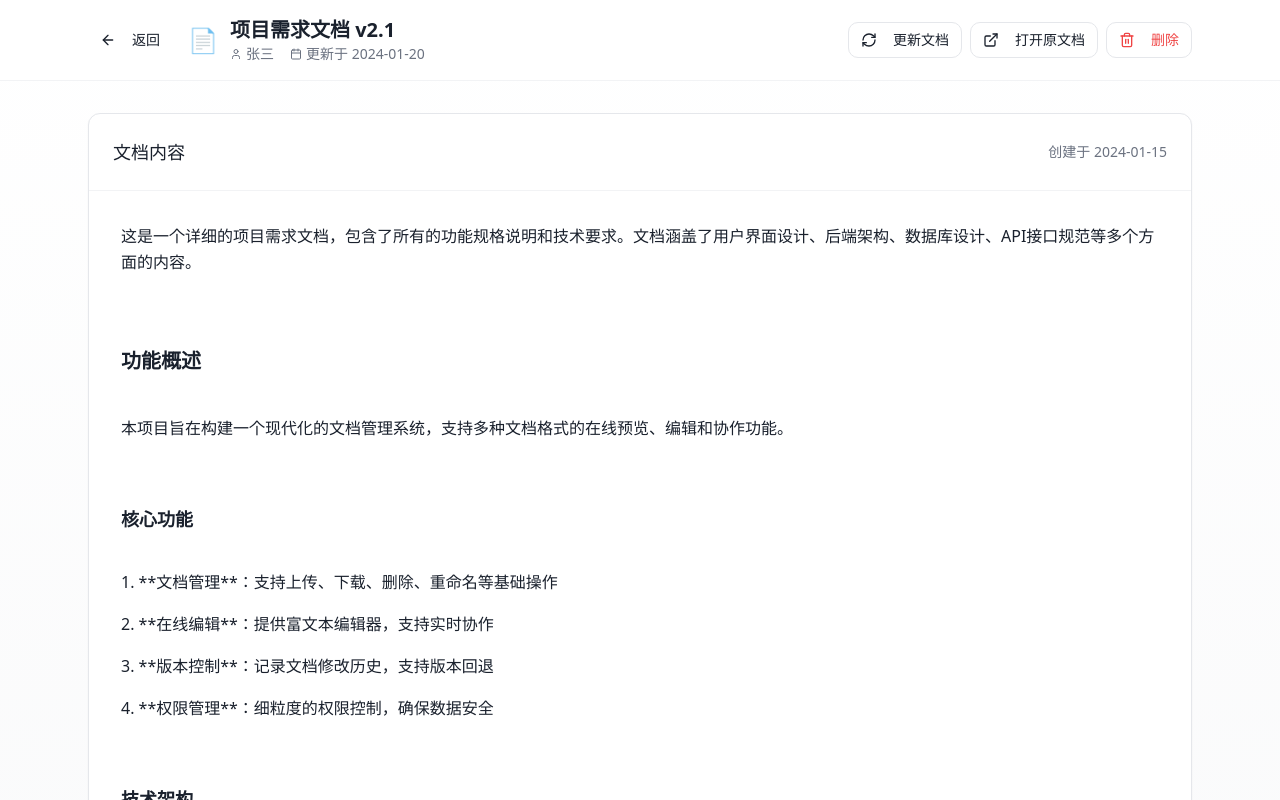
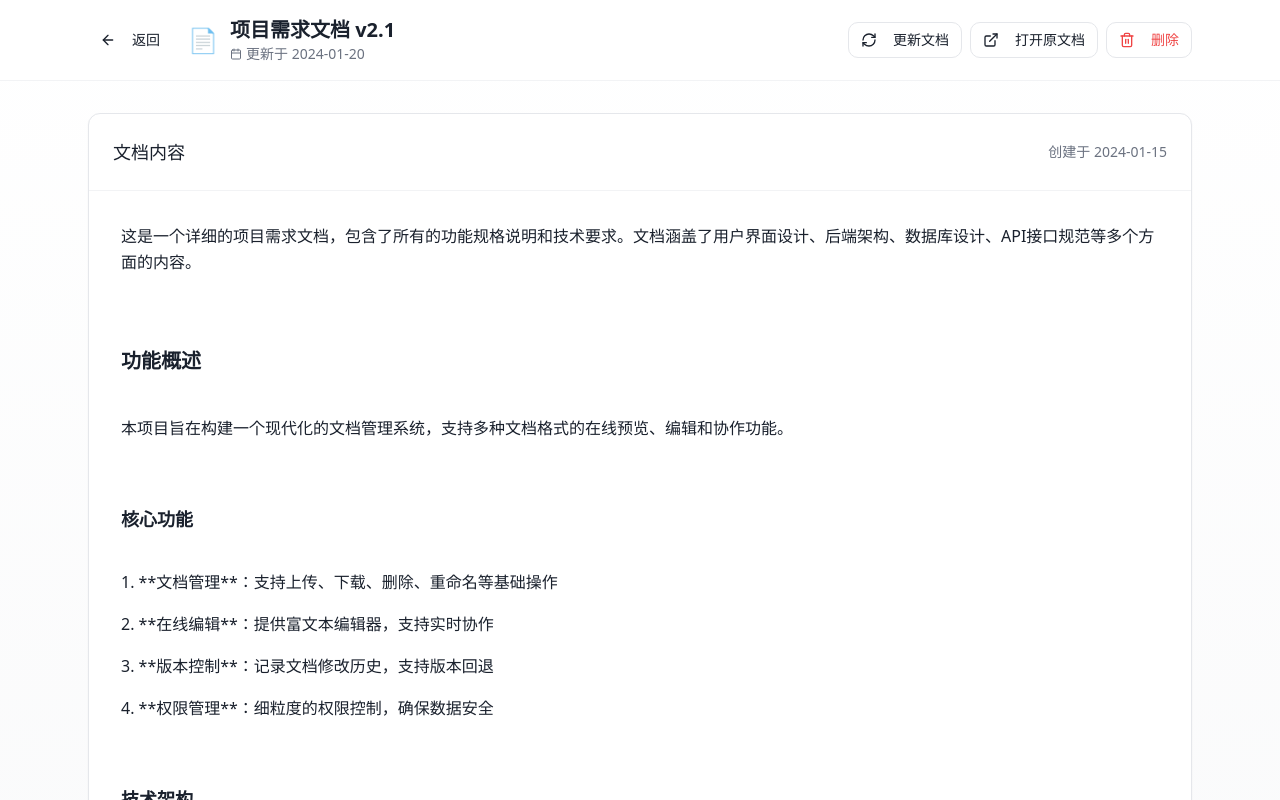
Before and after one commit to oralzl/docflow-nexus-ui, a React (Vite) app: page /document/1 in a window 1280 px wide. Shown: the top 800 px of the page. Built offline with nearby package versions, Linux system fonts and the light colour scheme.

Commit message:
Remove element
The specified element has been removed.

```diff
--- a/src/pages/DocumentPreview.tsx
+++ b/src/pages/DocumentPreview.tsx
@@ -161,11 +161,7 @@ const DocumentPreview = () => {
                 <span className="text-2xl">{getTypeIcon(document.type)}</span>
                 <div>
                   <h1 className="text-xl font-bold text-foreground">{document.title}</h1>
-                  <div className="flex items-center gap-4 text-sm text-muted-foreground">
-                    <div className="flex items-center gap-1">
-                      <User className="w-3 h-3" />
-                      {document.creator}
-                    </div>
+                  <div className="flex items-center text-sm text-muted-foreground">
                     <div className="flex items-center gap-1">
                       <Calendar className="w-3 h-3" />
                       更新于 {document.updateTime}
```
